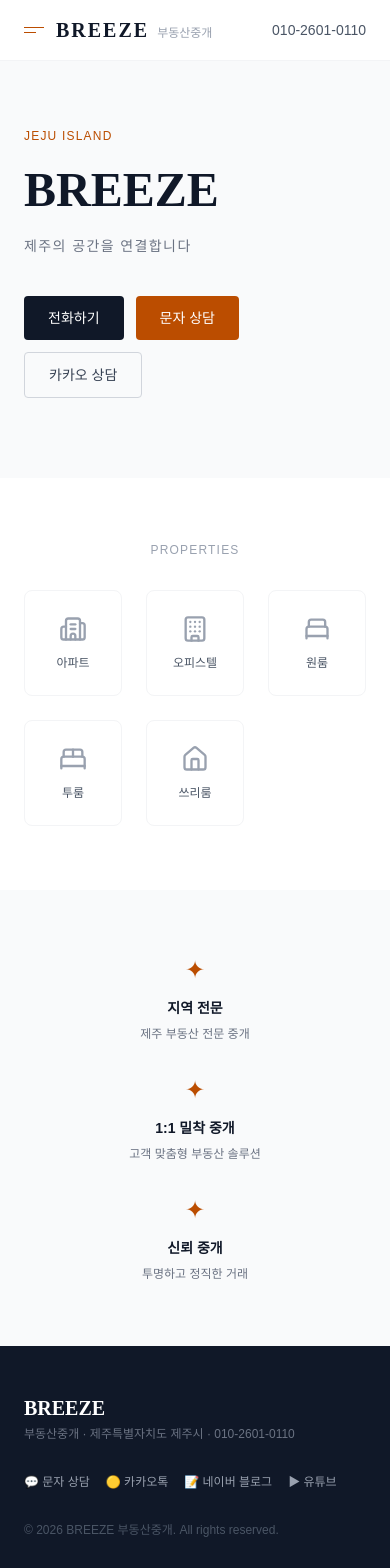
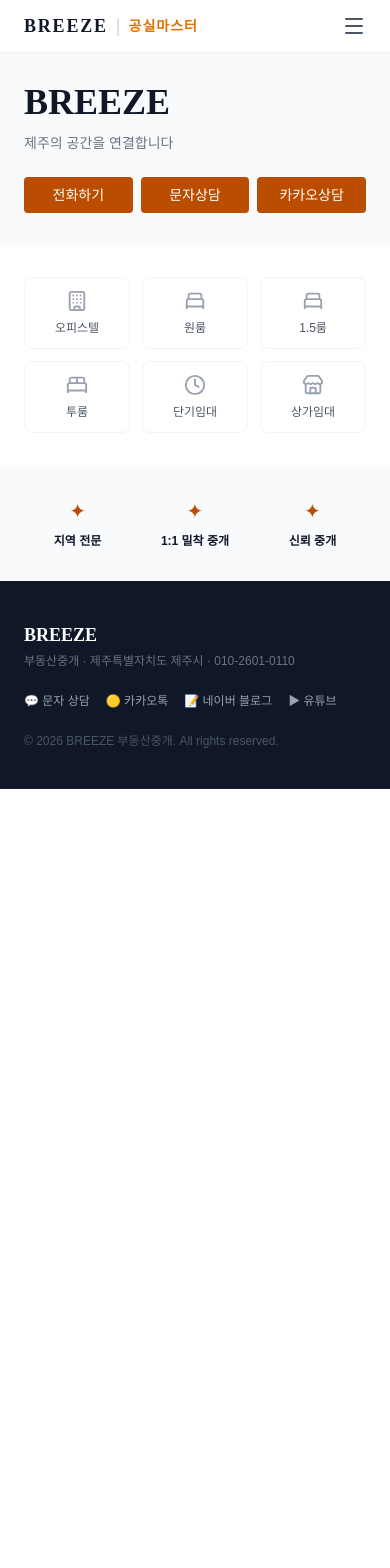
Before and after one commit to eya170823-rgb/breeze-realestate, a Next.js app: page / in a window 390 px wide. Shown: the top 1568 px of the page. After the commit the page ends 844 px from the top, so only its background shows below. Built offline with nearby package versions, Linux system fonts and the light colour scheme.

Commit message:
홈 화면 모바일 최적화

```diff
--- a/src/app/page.tsx
+++ b/src/app/page.tsx
@@ -1,58 +1,69 @@
-import { Home, Building2, Building, BedDouble, BedSingle } from "lucide-react";
+"use client";
+import { useState } from "react";
+import { Home, Building, BedDouble, BedSingle, Clock, Store, Menu, X } from "lucide-react";
 
 export default function Main() {
+  const [menuOpen, setMenuOpen] = useState(false);
+
   return (
     <main className="min-h-screen bg-white">
+      {/* 헤더 */}
       <nav className="fixed top-0 w-full bg-white border-b border-gray-100 z-50">
-        <div className="max-w-6xl mx-auto px-6 py-4 flex justify-between items-center">
-          <a href="/" className="flex items-center gap-3">
-            <div className="flex flex-col gap-1">
-              <div className="h-px bg-amber-700 w-5"></div>
-              <div className="h-px bg-amber-700 w-3"></div>
-            </div>
-            <div>
-              <span style={{fontFamily:"'Playfair Display', serif"}} className="text-xl font-bold text-gray-900 tracking-widest">BREEZE</span>
-              <span className="text-xs text-gray-400 ml-2">부동산중개</span>
-            </div>
+        <div className="max-w-6xl mx-auto px-6 py-3 flex justify-between items-center">
+          <a href="/" className="flex items-center gap-2">
+            <span style={{fontFamily:"'Playfair Display', serif"}} className="text-lg font-bold text-gray-900 tracking-widest">BREEZE</span>
+            <span className="text-gray-300 text-lg">|</span>
+            <span className="text-sm font-bold text-amber-600" style={{letterSpacing:"1px"}}>공실마스터</span>
           </a>
-          <a href="tel:010-2601-0110" className="text-sm text-gray-600 hover:text-amber-700">
-            010-2601-0110
-          </a>
+          <button onClick={() => setMenuOpen(!menuOpen)} className="text-gray-600 hover:text-amber-700">
+            {menuOpen ? <X size={24}/> : <Menu size={24}/>}
+          </button>
         </div>
+        {menuOpen && (
+          <div className="bg-white border-t border-gray-100 px-6 py-4 flex flex-col gap-3">
+            <a href="/" className="text-sm text-gray-700 hover:text-amber-700" onClick={() => setMenuOpen(false)}>홈</a>
+            <a href="/properties" className="text-sm text-gray-700 hover:text-amber-700" onClick={() => setMenuOpen(false)}>매물보기</a>
+            <a href="/about" className="text-sm text-gray-700 hover:text-amber-700" onClick={() => setMenuOpen(false)}>소개</a>
+            <a href="/contact" className="text-sm text-gray-700 hover:text-amber-700" onClick={() => setMenuOpen(false)}>문의</a>
+          </div>
+        )}
       </nav>
-      <section className="pt-32 pb-20 px-6 bg-gray-50">
+
+      {/* 히어로 */}
+      <section className="pt-20 pb-8 px-6 bg-gray-50">
         <div className="max-w-6xl mx-auto">
-          <p className="text-amber-700 text-xs font-medium mb-4 tracking-widest uppercase">Jeju Island</p>
-          <h1 style={{fontFamily:"'Playfair Display', serif"}} className="text-5xl font-bold text-gray-900 leading-tight mb-4">
+          <h1 style={{fontFamily:"'Playfair Display', serif"}} className="text-4xl font-bold text-gray-900 leading-tight mb-2">
             BREEZE
           </h1>
-          <p className="text-gray-500 text-sm tracking-widest mb-10">제주의 공간을 연결합니다</p>
-          <div className="flex flex-wrap gap-3">
-            <a href="tel:010-2601-0110" className="bg-gray-900 text-white px-6 py-3 text-sm rounded hover:bg-gray-700">
+          <p className="text-gray-500 text-sm mb-6">제주의 공간을 연결합니다</p>
+          <div className="flex gap-2">
+            <a href="tel:010-2601-0110" className="bg-amber-700 text-white px-4 py-2 text-sm rounded hover:bg-amber-800 flex-1 text-center">
               전화하기
             </a>
-            <a href="sms:010-2601-0110" className="bg-amber-700 text-white px-6 py-3 text-sm rounded hover:bg-amber-800">
-              문자 상담
+            <a href="sms:010-2601-0110" className="bg-amber-700 text-white px-4 py-2 text-sm rounded hover:bg-amber-800 flex-1 text-center">
+              문자상담
             </a>
-            <a href="https://open.kakao.com/o/sJ7BcDzi" className="border border-gray-300 text-gray-700 px-6 py-3 text-sm rounded hover:border-amber-700 hover:text-amber-700">
-              카카오 상담
+            <a href="https://open.kakao.com/o/sJ7BcDzi" className="bg-amber-700 text-white px-4 py-2 text-sm rounded hover:bg-amber-800 flex-1 text-center">
+              카카오상담
             </a>
           </div>
         </div>
       </section>
-      <section className="py-16 px-6">
+
+      {/* 매물 아이콘 */}
+      <section className="py-8 px-6">
         <div className="max-w-6xl mx-auto">
-          <p className="text-xs text-gray-400 tracking-widest mb-8 text-center uppercase">Properties</p>
-          <div className="grid grid-cols-3 md:grid-cols-5 gap-6">
+          <div className="grid grid-cols-3 md:grid-cols-6 gap-3">
             {[
-              { icon: <Building2 size={28}/>, label: "아파트", href: "/properties?type=아파트" },
-              { icon: <Building size={28}/>, label: "오피스텔", href: "/properties?type=오피스텔" },
-              { icon: <BedSingle size={28}/>, label: "원룸", href: "/properties?type=원룸" },
-              { icon: <BedDouble size={28}/>, label: "투룸", href: "/properties?type=투룸" },
-              { icon: <Home size={28}/>, label: "쓰리룸", href: "/properties?type=쓰리룸" },
+              { icon: <Building size={22}/>, label: "오피스텔", href: "/properties?type=오피스텔" },
+              { icon: <BedSingle size={22}/>, label: "원룸", href: "/properties?type=원룸" },
+              { icon: <BedSingle size={22}/>, label: "1.5룸", href: "/properties?type=1.5룸" },
+              { icon: <BedDouble size={22}/>, label: "투룸", href: "/properties?type=투룸" },
+              { icon: <Clock size={22}/>, label: "단기임대", href: "/properties?type=단기임대" },
+              { icon: <Store size={22}/>, label: "상가임대", href: "/properties?type=상가임대" },
             ].map((item) => (
               <a key={item.label} href={item.href}
-                className="flex flex-col items-center gap-3 p-6 rounded-lg border border-gray-100 hover:border-amber-700 hover:text-amber-700 transition-colors group">
+                className="flex flex-col items-center gap-2 p-3 rounded-lg border border-gray-100 hover:border-amber-700 hover:text-amber-700 transition-colors group">
                 <span className="text-gray-400 group-hover:text-amber-700">{item.icon}</span>
                 <span className="text-xs text-gray-600 group-hover:text-amber-700">{item.label}</span>
               </a>
@@ -60,30 +71,36 @@ export default function Main() {
           </div>
         </div>
       </section>
-      <section className="py-16 px-6 bg-gray-50">
-        <div className="max-w-6xl mx-auto grid grid-cols-1 md:grid-cols-3 gap-8">
-          <div className="text-center">
-            <p className="text-amber-700 text-2xl mb-3">✦</p>
-            <h3 className="font-bold text-gray-900 mb-2 text-sm">지역 전문</h3>
-            <p className="text-gray-500 text-xs">제주 부동산 전문 중개</p>
-          </div>
-          <div className="text-center">
-            <p className="text-amber-700 text-2xl mb-3">✦</p>
-            <h3 className="font-bold text-gray-900 mb-2 text-sm">1:1 밀착 중개</h3>
-            <p className="text-gray-500 text-xs">고객 맞춤형 부동산 솔루션</p>
-          </div>
-          <div className="text-center">
-            <p className="text-amber-700 text-2xl mb-3">✦</p>
-            <h3 className="font-bold text-gray-900 mb-2 text-sm">신뢰 중개</h3>
-            <p className="text-gray-500 text-xs">투명하고 정직한 거래</p>
+
+      {/* 특징 */}
+      <section className="py-8 px-6 bg-gray-50">
+        <div className="max-w-6xl mx-auto">
+          <div className="flex justify-around">
+            <div className="text-center">
+              <p className="text-amber-700 text-xl mb-2">✦</p>
+              <h3 className="font-bold text-gray-900 text-xs">지역 전문</h3>
+              <p className="text-gray-500 text-xs mt-1 hidden md:block">제주 부동산 전문 중개</p>
+            </div>
+            <div className="text-center">
+              <p className="text-amber-700 text-xl mb-2">✦</p>
+              <h3 className="font-bold text-gray-900 text-xs">1:1 밀착 중개</h3>
+              <p className="text-gray-500 text-xs mt-1 hidden md:block">고객 맞춤형 솔루션</p>
+            </div>
+            <div className="text-center">
+              <p className="text-amber-700 text-xl mb-2">✦</p>
+              <h3 className="font-bold text-gray-900 text-xs">신뢰 중개</h3>
+              <p className="text-gray-500 text-xs mt-1 hidden md:block">투명하고 정직한 거래</p>
+            </div>
           </div>
         </div>
       </section>
-      <footer className="bg-gray-900 py-12 px-6">
+
+      {/* 푸터 */}
+      <footer className="bg-gray-900 py-10 px-6">
         <div className="max-w-6xl mx-auto">
-          <div style={{fontFamily:"'Playfair Display', serif"}} className="text-white text-xl font-bold mb-1">BREEZE</div>
-          <p className="text-gray-500 text-xs mb-8">부동산중개 · 제주특별자치도 제주시 · 010-2601-0110</p>
-          <div className="flex flex-wrap gap-4 mb-8">
+          <div style={{fontFamily:"'Playfair Display', serif"}} className="text-white text-lg font-bold mb-1">BREEZE</div>
+          <p className="text-gray-500 text-xs mb-6">부동산중개 · 제주특별자치도 제주시 · 010-2601-0110</p>
+          <div className="flex flex-wrap gap-4 mb-6">
             <a href="sms:010-2601-0110" className="text-gray-400 hover:text-amber-600 text-xs">💬 문자 상담</a>
             <a href="https://open.kakao.com/o/sJ7BcDzi" className="text-gray-400 hover:text-amber-600 text-xs">🟡 카카오톡</a>
             <a href="https://blog.naver.com/eya81" target="_blank" className="text-gray-400 hover:text-amber-600 text-xs">📝 네이버 블로그</a>
```
